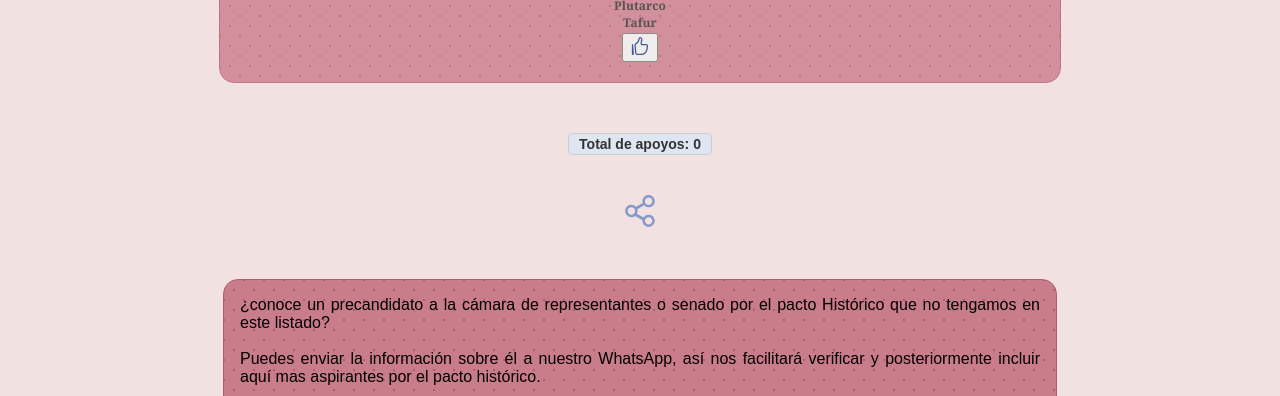
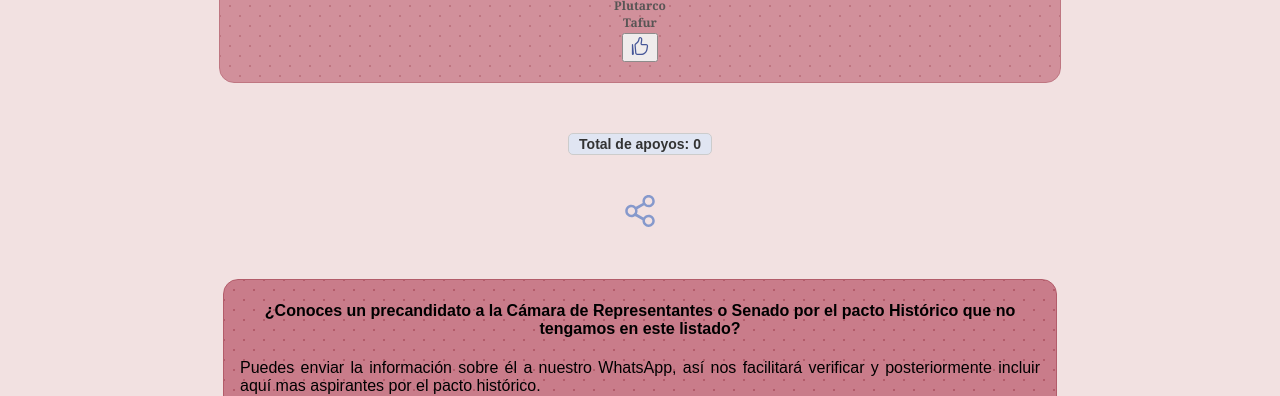
Before and after one commit to GaboEA/ConsultaPrecandidato, a website: page senado.html in a window 1280 px wide. Shown: the part 2028-2424 px from the top of the page. Drawn offline with nearby package versions, Linux system fonts and the light colour scheme; no server answers.

Commit message:
added title

```diff
--- a/senado.html
+++ b/senado.html
@@ -209,8 +209,11 @@
         <div class="contact-container">
         <div class="contact-box sen-BGPS">
             <div>
+                <h4>
+                    ¿Conoces un precandidato a la Cámara de Representantes o Senado por el pacto Histórico que no tengamos en este listado?
+                </h4>
                 <p>
-                    ¿conoce un precandidato a la cámara de representantes o senado por el pacto Histórico que no tengamos en este listado?<br></br> Puedes enviar la información sobre él a nuestro WhatsApp, así nos facilitará verificar y posteriormente incluir aquí mas aspirantes por el pacto histórico.
+                    Puedes enviar la información sobre él a nuestro WhatsApp, así nos facilitará verificar y posteriormente incluir aquí mas aspirantes por el pacto histórico.
                 </p>
             </div>
             <div class="contact-imgContainer">
```
Also changed, not shown: camara.html (+2 -1 lines).
